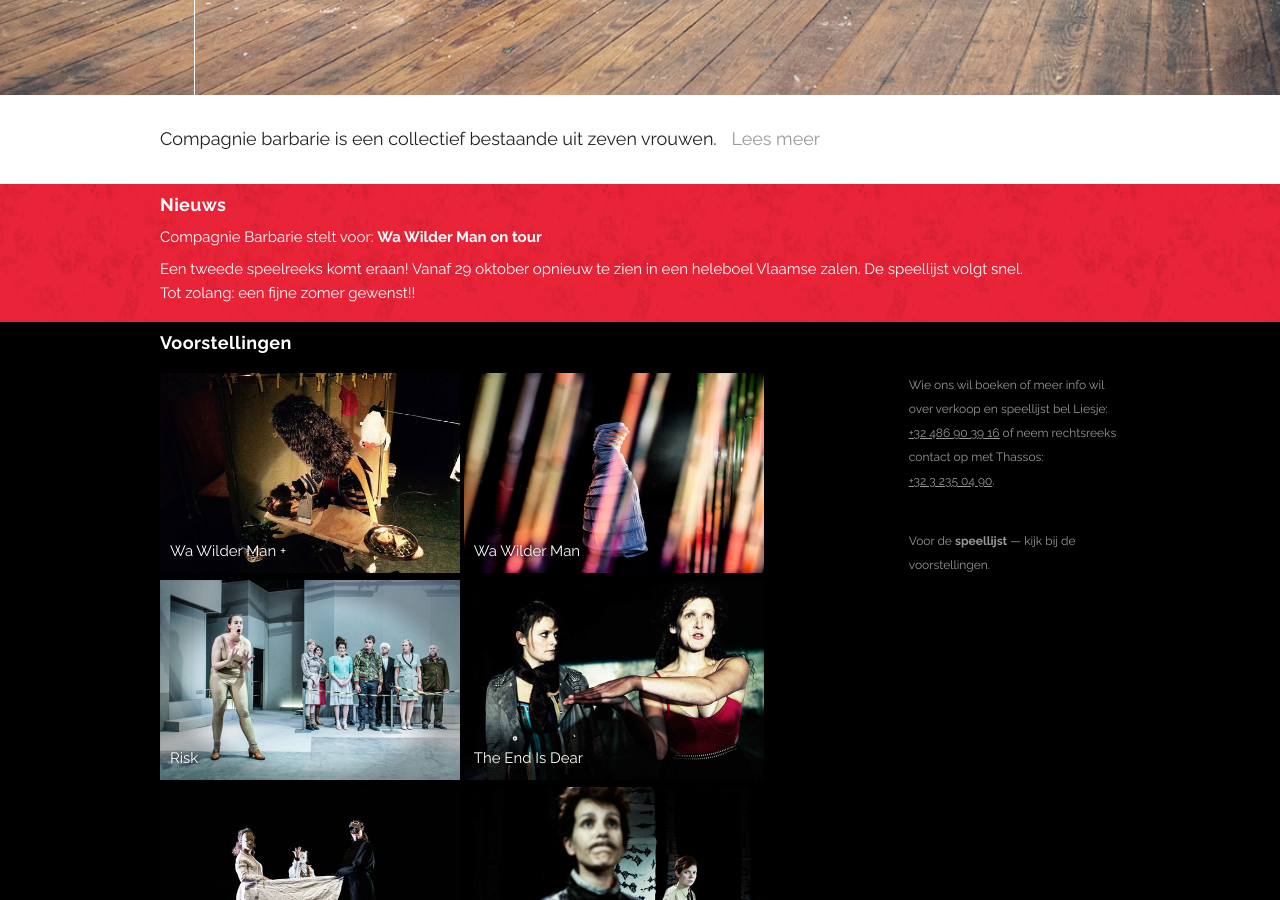
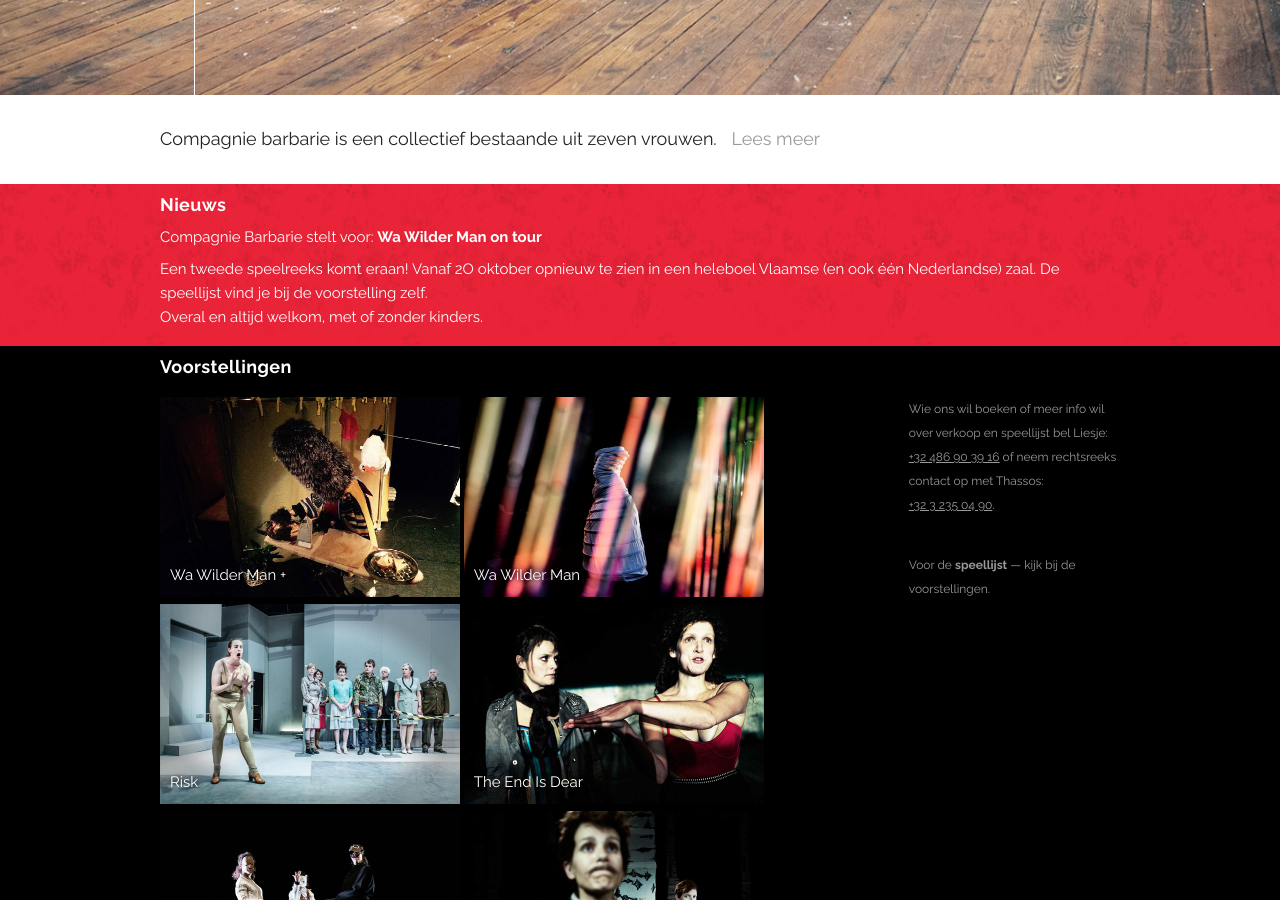
Before and after one commit to ciebarbarie/ciebarbarie, a Jekyll site: the page built from index.md, in a window 1280 px wide and 900 px high, scrolled down 805 px. Built offline with Jekyll 4.4.1, drawn with Linux system fonts in a browser that asks for light colours; some web fonts are replaced.

Commit message:
Update index.md

```diff
--- a/index.md
+++ b/index.md
@@ -33,5 +33,5 @@ performances:
 
 Compagnie Barbarie stelt voor: <strong>Wa Wilder Man on tour </strong>
 
-Een tweede speelreeks komt eraan! Vanaf 29 oktober opnieuw te zien in een heleboel Vlaamse zalen. De speellijst volgt snel.<br>
-Tot zolang: een fijne zomer gewenst!!
+Een tweede speelreeks komt eraan! Vanaf 2O oktober opnieuw te zien in een heleboel Vlaamse (en ook één Nederlandse) zaal. De speellijst vind je bij de voorstelling zelf.<br>
+Overal en altijd welkom, met of zonder kinders.<br>
```
